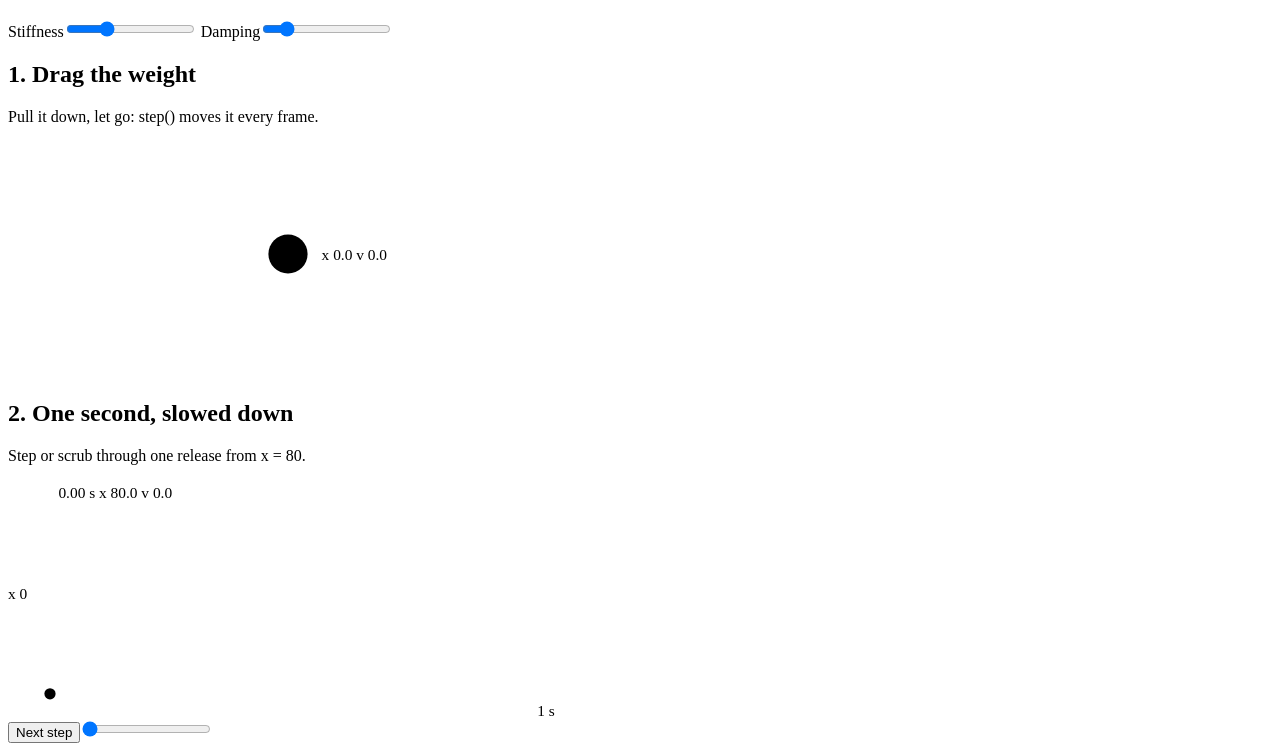
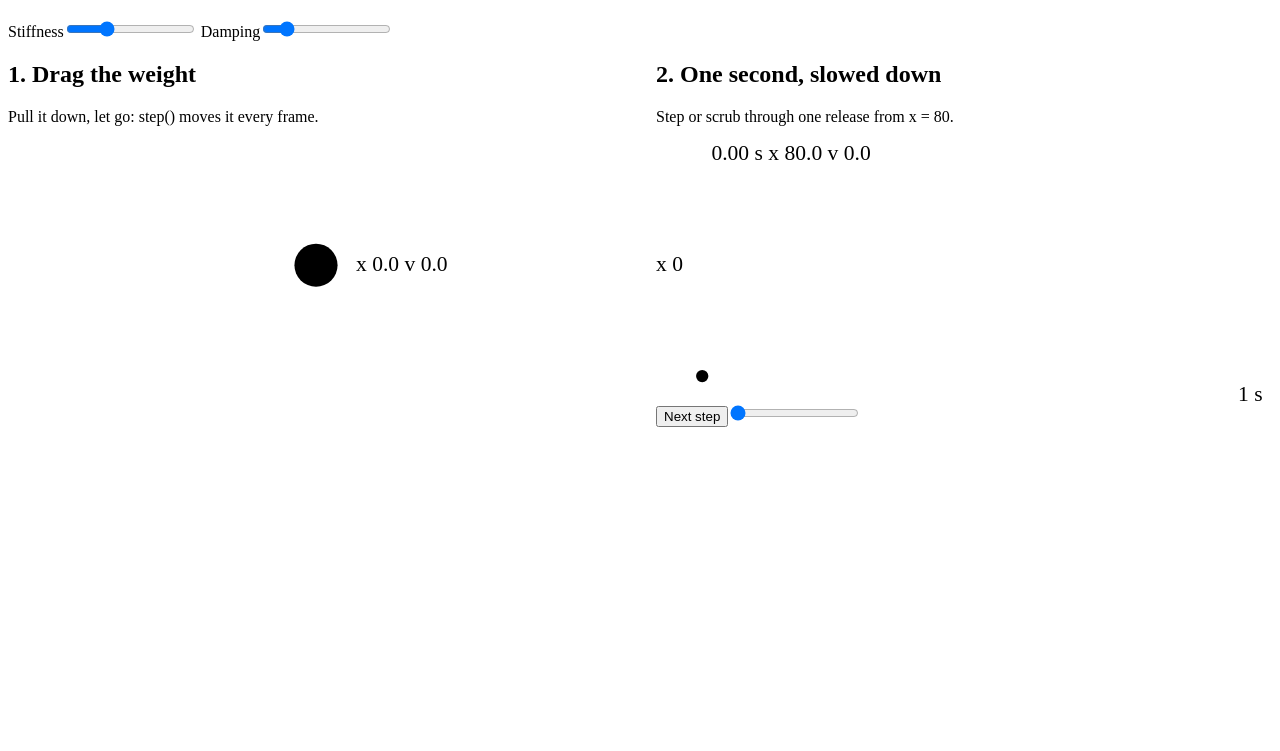
Before and after one commit to medienbaecker/bridge, a plain HTML site: page harness/fixtures/explorable.html in a window 1280 px wide. Shown: the part 61-812 px from the top of the page. Drawn offline with Linux system fonts and the light colour scheme.

Commit message:
The spring example: coil, steps side by side, legible readouts

```diff
--- a/harness/fixtures/explorable.html
+++ b/harness/fixtures/explorable.html
@@ -2,9 +2,11 @@
 <html lang="en">
 <head><meta charset="utf-8"><title>The spring</title>
 <style>
-  svg { display: block; width: 100%; max-width: 560px; height: auto; touch-action: none; }
+  .steps { display: grid; grid-template-columns: 1fr 1fr; gap: 32px; }
+  svg { display: block; width: 100%; height: auto; touch-action: none; }
+  #cord { stroke: var(--bridge-muted); stroke-width: 2; fill: none; }
   svg line { stroke: var(--bridge-line); }
-  svg text { fill: var(--bridge-muted); font-size: 11px; font-variant-numeric: tabular-nums; }
+  svg text { fill: var(--bridge-muted); font-size: 14px; font-variant-numeric: tabular-nums; }
   #weight, #dot { fill: var(--bridge-accent); cursor: grab; }
   #trace { stroke: var(--bridge-accent); stroke-width: 2; fill: none; }
   #marker { stroke: var(--bridge-muted); }
@@ -17,14 +19,17 @@
   <label class="dial"><span>Damping</span><input id="damping" type="range" min="0" max="20" step="0.01" value="3"><output></output></label>
 </div>
 
+<div class="steps">
+<section>
 <h2>1. Drag the weight</h2>
 <p class="muted">Pull it down, let go: step() moves it every frame.</p>
 <svg id="spring" viewBox="0 0 400 170">
-  <line id="cord" x1="200" y1="0" x2="200" y2="80"></line>
+  <polyline id="cord"></polyline>
   <circle id="weight" cx="200" cy="80" r="14"></circle>
-  <text id="readout" x="224" y="84"></text>
+  <text id="readout" x="226" y="85"></text>
 </svg>
-
+</section>
+<section>
 <h2>2. One second, slowed down</h2>
 <p class="muted">Step or scrub through one release from x = 80.</p>
 <svg id="plot" viewBox="0 0 400 170">
@@ -36,6 +41,8 @@
   <text id="at" y="12"></text>
 </svg>
 <div class="row"><button id="next">Next step</button><input id="t" type="range" min="0" max="60" step="1" value="0" aria-label="Time"></div>
+</section>
+</div>
 
 <script type="module">
 import { step } from './spring.js';
@@ -47,7 +54,7 @@ let x = 0, v = 0, held = false, trace = [];
 function frame() {
   if (!held) [x, v] = step(x, v, ...params());
   $('weight').setAttribute('cy', rest + x);
-  $('cord').setAttribute('y2', rest + x);
+  $('cord').setAttribute('points', Array.from({ length: 14 }, (_, i) => `${i % 2 && i < 13 ? 200 + (i % 4 === 1 ? 10 : -10) : 200},${i * (rest + x - 14) / 13}`).join(' '));
   $('readout').setAttribute('y', rest + x + 4);
   $('readout').textContent = `x ${x.toFixed(1)}  v ${v.toFixed(1)}`;
   requestAnimationFrame(frame);
```
Also changed, not shown: skills/bridge/pages.md (+13 -6 lines).
